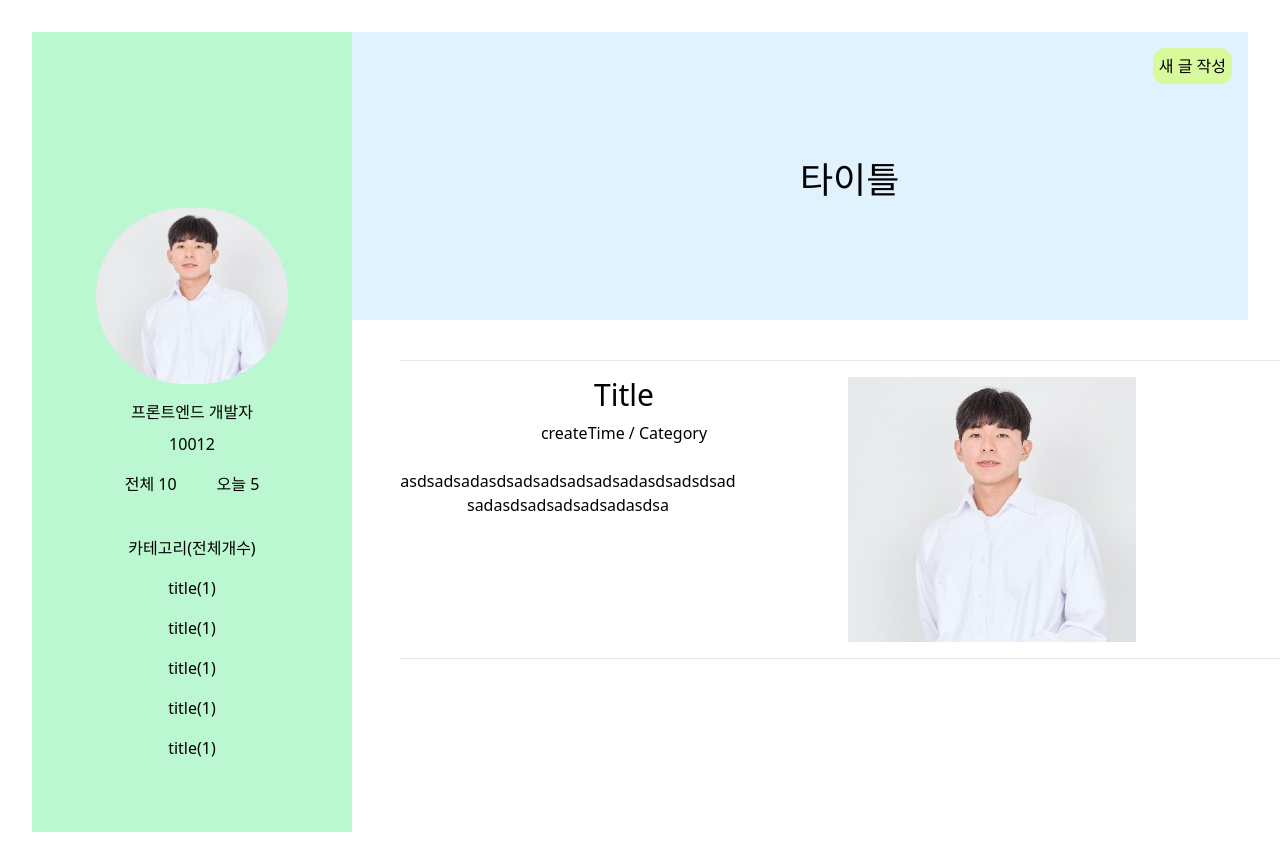
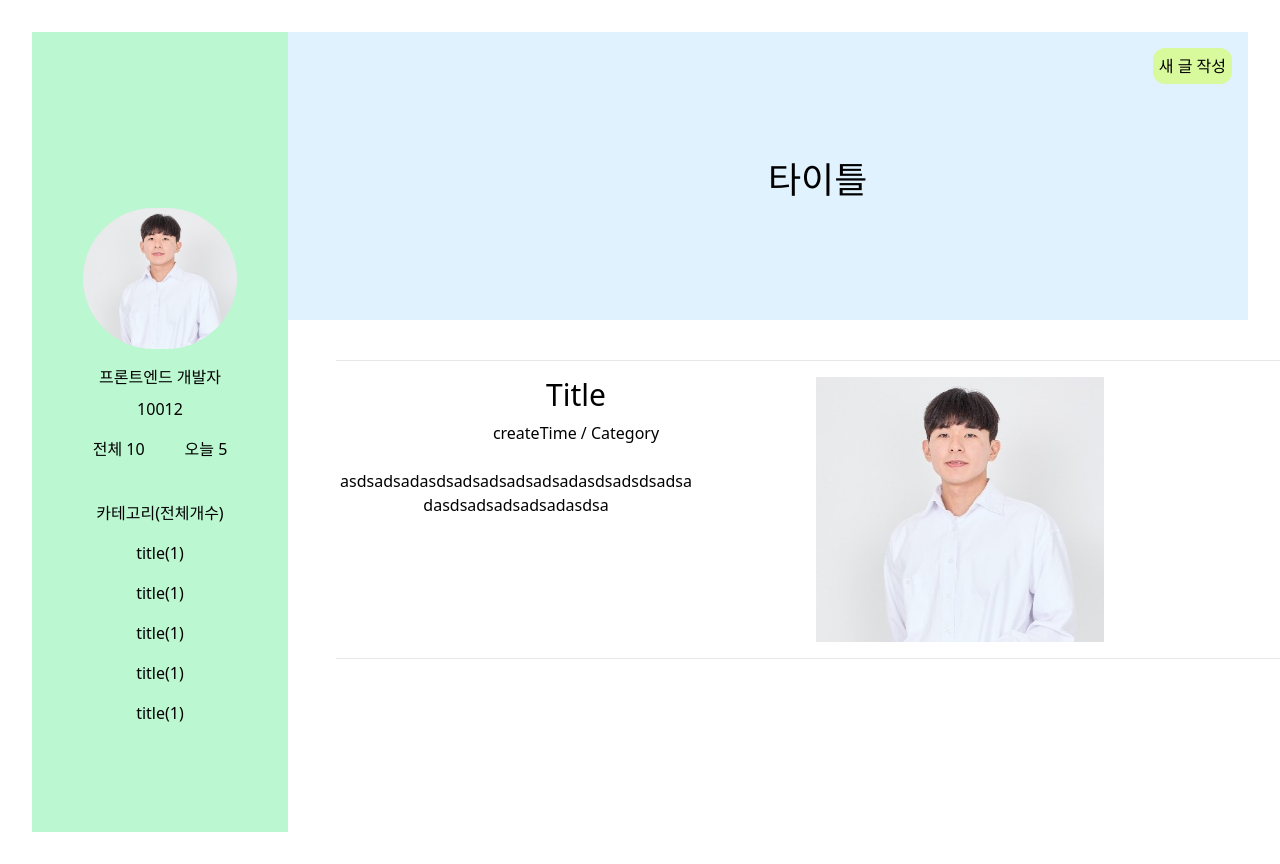
Before and after one commit to nas7062/blogProject, a React (Vite) app in the folder blog/: page / in a window 1280 px wide. Built offline with nearby package versions, Linux system fonts and the light colour scheme.

Commit message:
width 변경

```diff
--- a/blog/src/components/Sidebar.tsx
+++ b/blog/src/components/Sidebar.tsx
@@ -2,7 +2,7 @@ import { Link } from "react-router-dom";
 import ProfileImage from "../assets/profile.jpg";
 function SideBar() {
   return (
-    <div className="max-w-80 bg-green-200 h-screen sticky top-0 float-left">
+    <div className="max-w-64 bg-green-200 h-screen sticky top-0 float-left">
       <div className="w-3/5 mx-auto text-center ">
         <img src={ProfileImage} alt="text" className="mt-44 border-r-0 rounded-full" />
         <p className="mt-4">프론트엔드 개발자</p>
```
